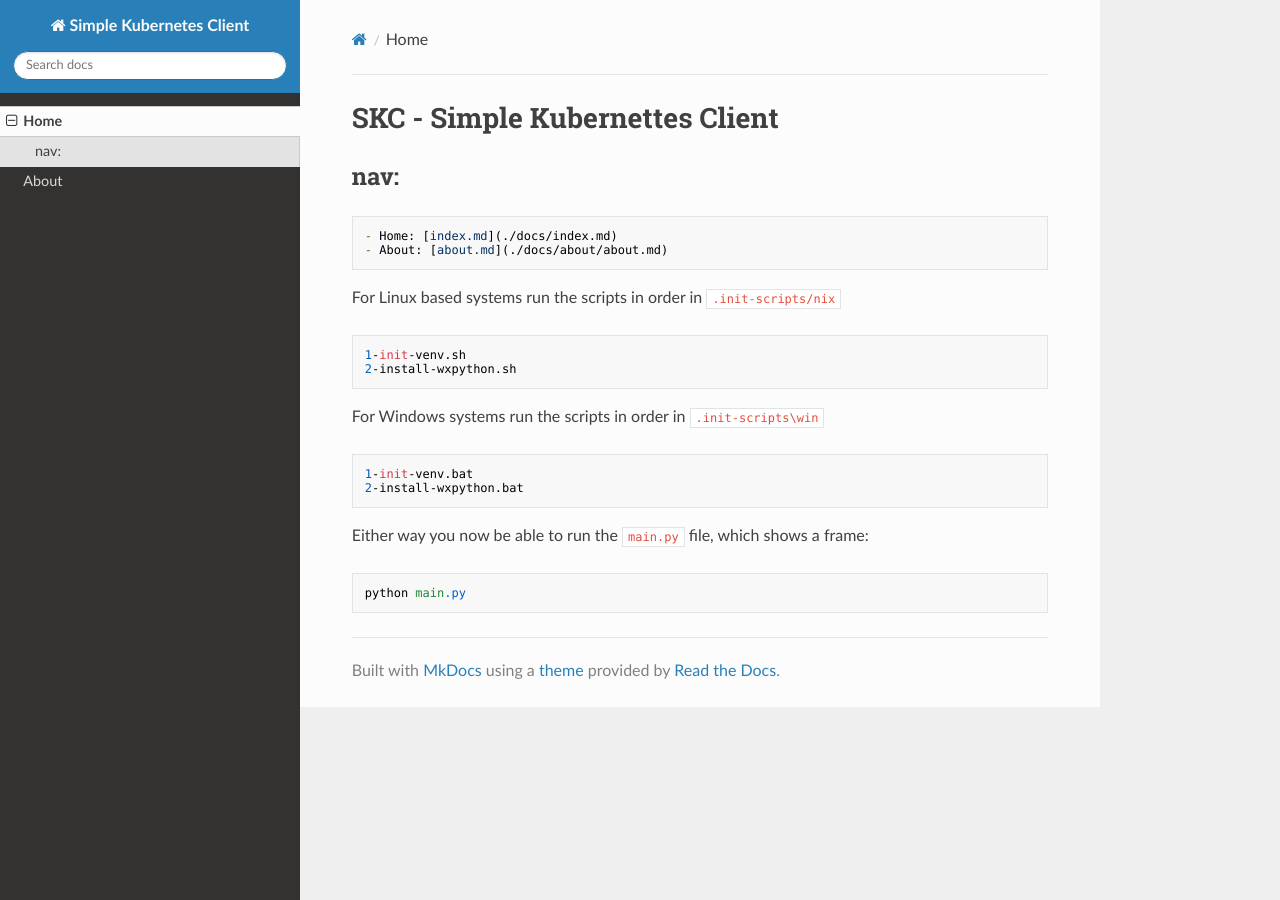
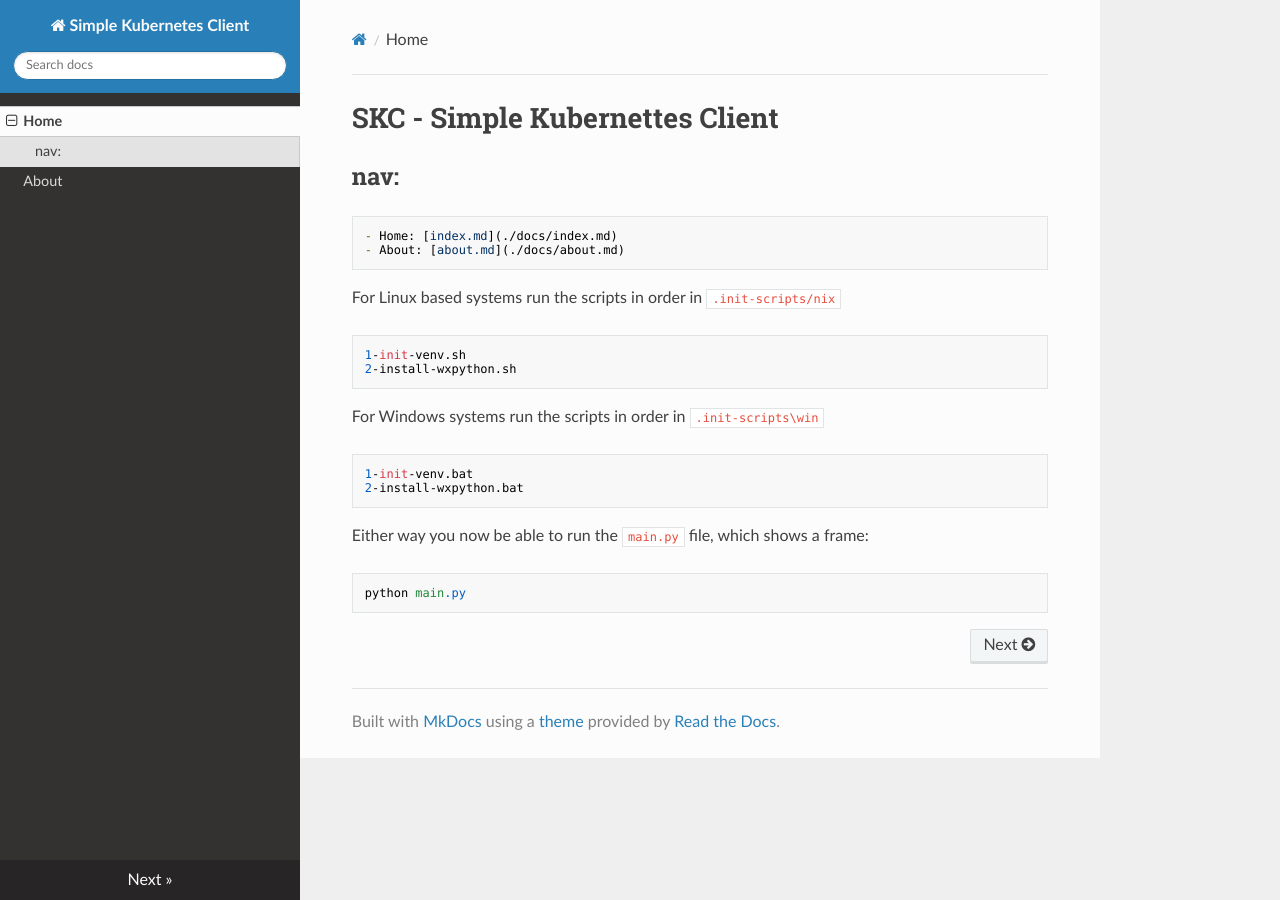
Before and after one commit to eonuallain/skc, an MkDocs documentation site: the page built from docs/index.md, in a window 1280 px wide. Built offline with MkDocs 1.6.1, drawn with Linux system fonts in a browser that asks for light colours; nearby versions of some CDN libraries; some of the changed lines change nothing that is shown.

Commit message:
mkdocs add dummy about page

````diff
--- a/docs/index.md
+++ b/docs/index.md
@@ -2,7 +2,7 @@
 
 ## nav:
     - Home: [index.md](./docs/index.md)
-    - About: [about.md](./docs/about/about.md)
+    - About: [about.md](./docs/about.md)
 
 For Linux based systems run the scripts in order in `.init-scripts/nix`
 ```
````
Also changed, not shown: docs/about.md (renamed from docs/about/about.md).
